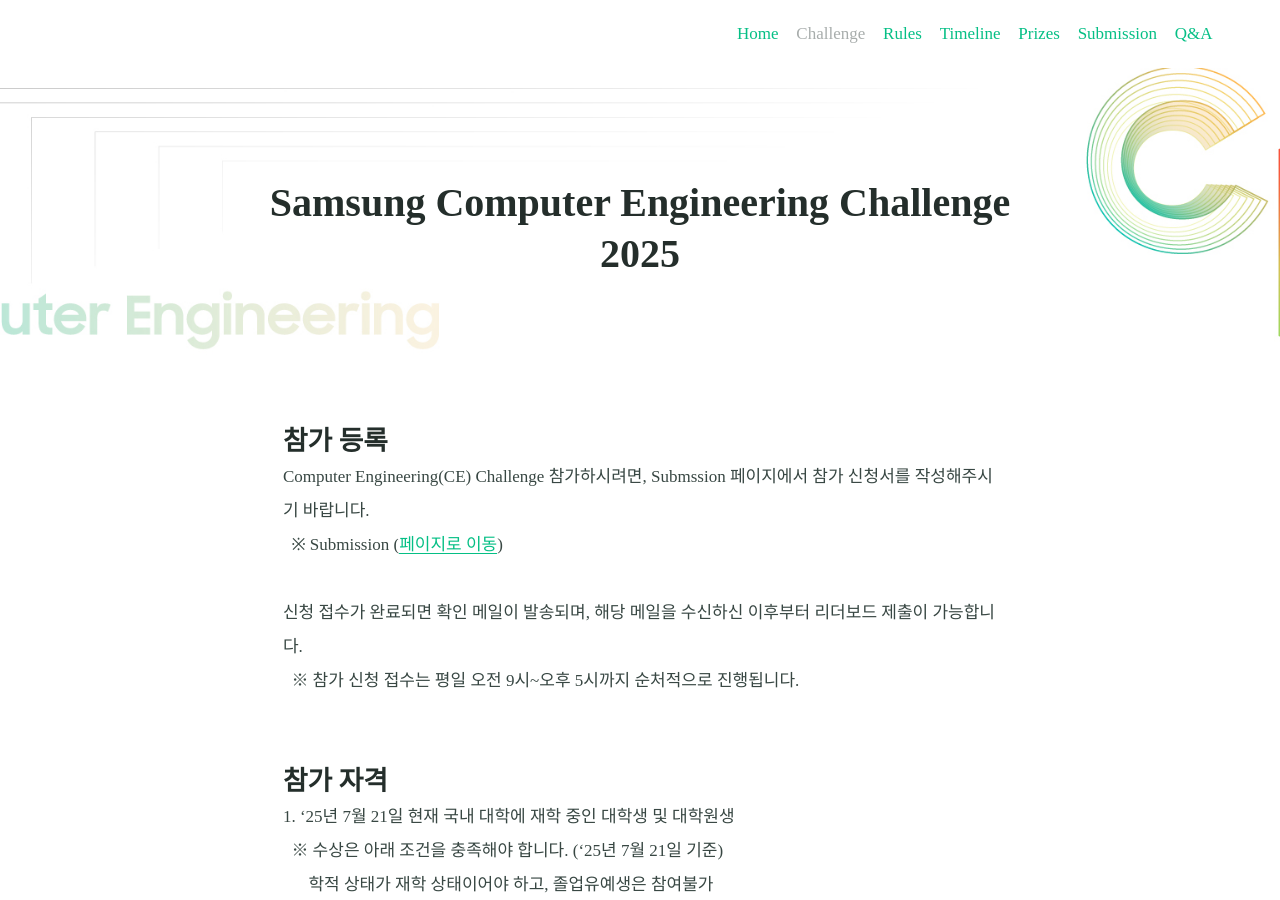
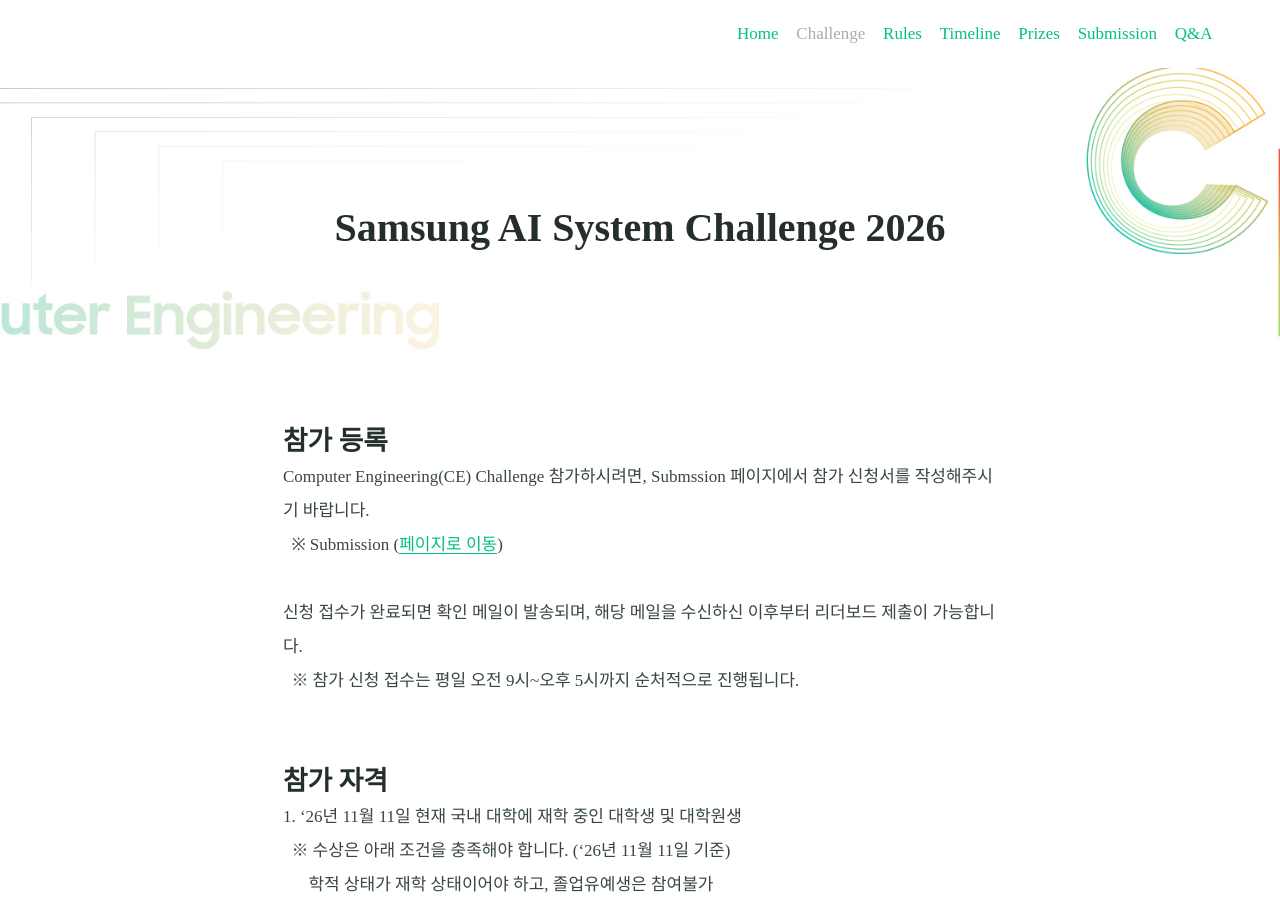
Before and after one commit to AISystemChallenge/AISystemChallenge.github.io, a Jekyll site: the page built from challenge.md, in a window 1280 px wide and 900 px high. Built offline with Jekyll 4.4.1, drawn with Linux system fonts in a browser that asks for light colours; some web fonts are replaced; some of the changed text lies outside the part shown.

Commit message:
Update challenge.md

```diff
--- a/challenge.md
+++ b/challenge.md
@@ -1,7 +1,7 @@
 ---
 title:
 feature_text: |
-  # Samsung Computer Engineering Challenge 2025
+  # Samsung AI System Challenge 2026
 feature_image: "/assets/logos/banner_last.png"
 excerpt:
 ---
@@ -16,8 +16,8 @@ Computer Engineering(CE) Challenge 참가하시려면, Submssion 페이지에서
 
 
 #### 참가 자격
-1.&nbsp;'25년 7월 21일 현재 국내 대학에 재학 중인 대학생 및 대학원생 <br>
-&ensp;※ 수상은 아래 조건을 충족해야 합니다. (‘25년 7월 21일 기준) <br>
+1.&nbsp;'26년 11월 11일 현재 국내 대학에 재학 중인 대학생 및 대학원생 <br>
+&ensp;※ 수상은 아래 조건을 충족해야 합니다. (‘26년 11월 11일 기준) <br>
 &emsp;&ensp;학적 상태가 재학 상태이어야 하고, 졸업유예생은 참여불가 <br>
 &emsp;&ensp;산업체, 연구소 등에 재직 중인 사람은 수상 불가 (학술 연수중인 사람, 산업정부출연연구소 소속 학생연구원 포함) <br>
 &emsp;&ensp;최종 수상후보 팀은 재학증명서 또는 대체인증서류 제출 필수 <br>
@@ -51,7 +51,7 @@ baseline 실행 시간 대비 성능 개선도(speedup)를 기하 평균(geometr
 3.&nbsp;Private repository의 main branch에 push된 latest commit을 기준으로 Leaderboard에 주기적으로 채점 결과가 반영됩니다. <br>
 4.&nbsp;Leaderboard 제출은 1일 3회까지 한정됩니다. 3회를 초과하는 경우 채점이 진행되지 않으며 에러 발생도 채점 횟수에 포함됩니다. Main branch에 commit을 push 하면 자동으로 제출로 간주됩니다. <br>
 5.&nbsp;Leaderboard의 제출 횟수는 0시(KST)를 기준으로 초기화 됩니다. <br>
-6.&nbsp;최종 평가는 대회 종료 일시인 2025년 09월 19일(금) 13:59 이전 main branch의 가장 최신 commit을 기준으로 진행됩니다. <br>
+6.&nbsp;최종 평가는 대회 종료 일시인 2027년 01월 01일(금) ??:?? 이전 main branch의 가장 최신 commit을 기준으로 진행됩니다. <br>
 <br>
 
 
```
